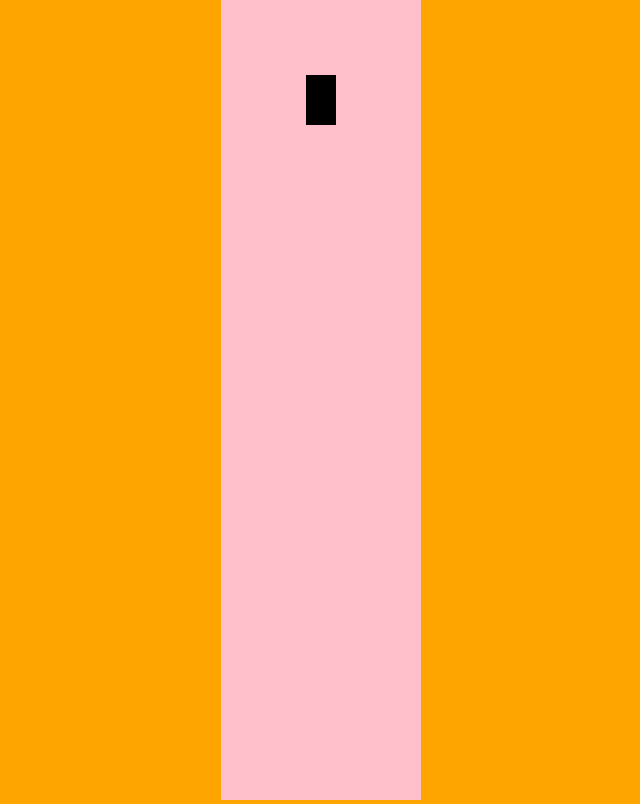
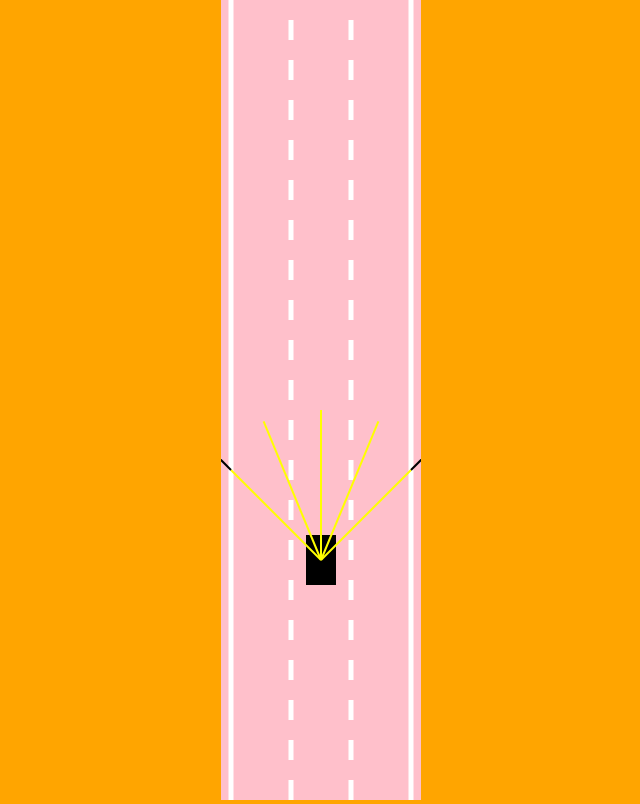
Before and after one commit to ZayanMA/Self-Driving-Car-JavaScript, a plain HTML site: page index.html in a window 1280 px wide. Shown: the whole page, without its empty margins (319-959 px from the left). Drawn offline with Linux system fonts and the light colour scheme.

Commit message:
Created Car, Roads and Vision Functions
Car is drivable using arrow keys with realistic acceleration/deceleration and turning.

Animation follows the car moving along the road.

Vision rays which can detect interception with objects (currently only the road edges).

```diff
--- a/Car.js
+++ b/Car.js
@@ -11,11 +11,16 @@ class Car{
         this.friction=0.05;
         this.angle=0;
 
+        this.sensor=new Sensor(this);
         this.controls=new Controls();
 
     }
 
-    update(){
+    update(roadBorders){
+        this.#move();
+        this.sensor.update(roadBorders);
+    }
+    #move(){
         if(this.controls.forward){
             this.speed+=this.acceleration;
         }
@@ -39,12 +44,16 @@ class Car{
         if(Math.abs(this.speed)<this.friction){
             this.speed=0;
         }
-        if(this.controls.right){
-            this.angle-=0.03;
+        if(this.speed!=0){
+            const flip=this.speed>0?1:-1;
+            if(this.controls.right){
+                this.angle-=0.03*flip;
+            }
+            if(this.controls.left){
+                this.angle+=0.03*flip;
+            }
         }
-        if(this.controls.left){
-            this.angle+=0.03;
-        }
+
 
         this.x-=Math.sin(this.angle)*this.speed;
         this.y-=Math.cos(this.angle)*this.speed;
@@ -64,5 +73,7 @@ class Car{
         canvasContext.fill();
 
         canvasContext.restore();
+
+        this.sensor.draw(canvasContext);
     }
 }
--- a/Controls.js
+++ b/Controls.js
@@ -24,7 +24,6 @@ class Controls{
                     this.reverse=true;
                     break;
             }
-            console.table(this);
         }
         document.onkeyup=(event)=>{
             switch(event.key){
@@ -41,7 +40,6 @@ class Controls{
                     this.reverse=false;
                     break;
             }
-            console.table(this);
         }
     }
 }
--- a/index.html
+++ b/index.html
@@ -5,6 +5,9 @@
 </head>
 <body>
     <canvas id="myCanvas"></canvas>
+    <script src="sensor.js"></script>
+    <script src="utils.js" ></script>
+    <script src="road.js"></script>
     <script src="Controls.js"></script>
     <script src="Car.js"></script>
     <script src="main.js"></script>
--- a/main.js
+++ b/main.js
@@ -3,15 +3,24 @@ const canvas=document.getElementById("myCanvas");
 canvas.width=200;
 
 const canvasContext = canvas.getContext("2d");
-const car =new Car(100,100,30,50);
+const road=new Road(canvas.width/2, canvas.width*0.9);
+const car =new Car(road.getLaneCenter(1),100,30,50);
 
 
 animate();
 
 function animate(){
-    car.update();
+    car.update(road.borders);
+
     canvas.height=window.innerHeight;
+
+    canvasContext.save();
+    canvasContext.translate(0,-car.y+canvas.height*0.7);
+
+    road.draw(canvasContext);
     car.draw(canvasContext);
+
+    canvasContext.restore();
     requestAnimationFrame(animate); //Calls animate many times to gives animation effect
 
 }
--- /dev/null
+++ b/road.js
@@ -0,0 +1,56 @@
+class Road{
+    constructor(x,width,laneCount=3) {
+        this.x = x;
+        this.width = width;
+        this.laneCount=laneCount;
+
+        this.left=x-width/2;
+        this.right=x+width/2;
+
+        const infinity=10000000; //making it a big value becuse using javascript's infinity creates problems when drawing
+        this.top=-infinity;
+        this.bottom=+infinity;
+
+        const topLeft={x:this.left,y:this.top};
+        const topRight={x:this.right,y:this.top};
+        const bottomLeft={x:this.left,y:this.bottom};
+        const bottomRight={x:this.right,y:this.bottom};
+        this.borders=[ //allow for borders to be called in the future for collision detection
+            [topLeft,bottomLeft],
+            [topRight,bottomRight]
+        ];
+    }
+
+    getLaneCenter(laneIndex){
+        const laneWidth = this.width/this.laneCount;
+        return this.left+laneWidth/2+
+        Math.min(laneIndex,this.laneCount-1)*laneWidth;
+    }
+
+    draw(canvasContext){
+        canvasContext.lineWidth=5;
+        canvasContext.strokeStyle="white";
+
+        for(let i=1; i<=this.laneCount-1; i++){
+            const x=lerp(
+                this.left,
+                this.right,
+                i/this.laneCount
+            );
+
+            canvasContext.setLineDash([20,20]);
+            canvasContext.beginPath();
+            canvasContext.moveTo(x,this.top);
+            canvasContext.lineTo(x,this.bottom);
+            canvasContext.stroke();
+        }
+
+        canvasContext.setLineDash([]);
+        this.borders.forEach(border=>{
+            canvasContext.beginPath();
+            canvasContext.moveTo(border[0].x,border[0].y);
+            canvasContext.lineTo(border[1].x,border[1].y);
+            canvasContext.stroke();
+        });
+    }
+}
--- /dev/null
+++ b/sensor.js
@@ -0,0 +1,99 @@
+class Sensor{
+    constructor(car){
+        this.car=car;
+        this.rayCount=5;
+        this.rayLength=150;
+        this.raySpread=Math.PI/2;
+
+        this.rays=[];
+        this.readings=[]; //to check if there is border and how far it is
+    }
+
+    update(roadBorders){
+       this.#castRays();
+       this.readings=[];
+       for(let i=0;i<this.rays.length;i++){
+        this.readings.push(
+            this.#getReading(this.rays[i],roadBorders)
+        );
+       }
+    }
+
+    #getReading(ray, roadBorders){
+        let touches=[];
+        for(let i=0;i<roadBorders.length;i++){
+            const touch=getIntersection(
+                ray[0],
+                ray[1],
+                roadBorders[i][0],
+                roadBorders[i][1]
+            );
+            if(touch){
+                touches.push(touch);
+            }
+        }
+
+        if(touches.length==0){
+            return null;
+        }else{
+            const offsets=touches.map(e=>e.offset); //goes through all the elements in touches array and gets the offset value as each element in the array has 3 values, on of which is the offset
+            const minOffset=Math.min(...offsets); //... operator spreads the array into many values
+            return touches.find(e=>e.offset==minOffset);
+        }
+    }
+
+    #castRays(){
+        this.rays=[];
+        for(let i=0;i<this.rayCount;i++){
+            const rayAngle=lerp(
+                this.raySpread/2,
+                -this.raySpread/2,
+                this.rayCount==1?0.5:i/(this.rayCount-1) //1 ray doesn't work because of undefined division
+            )+this.car.angle;
+
+            const start={x:this.car.x, y:this.car.y};
+            const end={
+                x:this.car.x-
+                    Math.sin(rayAngle)*this.rayLength,
+                y:this.car.y-
+                    Math.cos(rayAngle)*this.rayLength
+            };
+            this.rays.push([start,end]);
+        }
+
+    }
+
+    draw(canvasContext){
+        for(let i=0;i<this.rayCount;i++){
+            let end=this.rays[i][1];
+            if(this.readings[i]){
+                end=this.readings[i];
+            }
+            canvasContext.beginPath();
+            canvasContext.lineWidth=2;
+            canvasContext.strokeStyle="yellow";
+            canvasContext.moveTo(
+                this.rays[i][0].x,
+                this.rays[i][0].y
+            );
+            canvasContext.lineTo(
+                end.x,
+                end.y
+            );
+            canvasContext.stroke();
+
+            canvasContext.beginPath();
+            canvasContext.lineWidth=2;
+            canvasContext.strokeStyle="black";
+            canvasContext.moveTo(
+                this.rays[i][1].x,
+                this.rays[i][1].y
+            );
+            canvasContext.lineTo(
+                end.x,
+                end.y
+            );
+            canvasContext.stroke();
+        }
+    }
+}
--- /dev/null
+++ b/utils.js
@@ -0,0 +1,23 @@
+function lerp(A,B,t){
+    return A+(B-A)*t;
+}
+
+function getIntersection(A,B,C,D){
+    const tTop=(D.x-C.x)*(A.y-C.y)-(D.y-C.y)*(A.x-C.x);
+    const uTop=(C.y-A.y)*(A.x-B.x)-(C.x-A.x)*(A.y-B.y);
+    const bottom=(D.y-C.y)*(B.x-A.x)-(D.x-C.x)*(B.y-A.y);
+
+    if(bottom!=0){
+        const t=tTop/bottom;
+        const u=uTop/bottom;
+        if(t>=0 && t<=1 && u>=0 && u<=1){
+            return{
+                x:lerp(A.x,B.x,t),
+                y:lerp(A.y,B.y,t),
+                offset:t
+            }
+        }
+    }
+
+    return null;
+}
```
